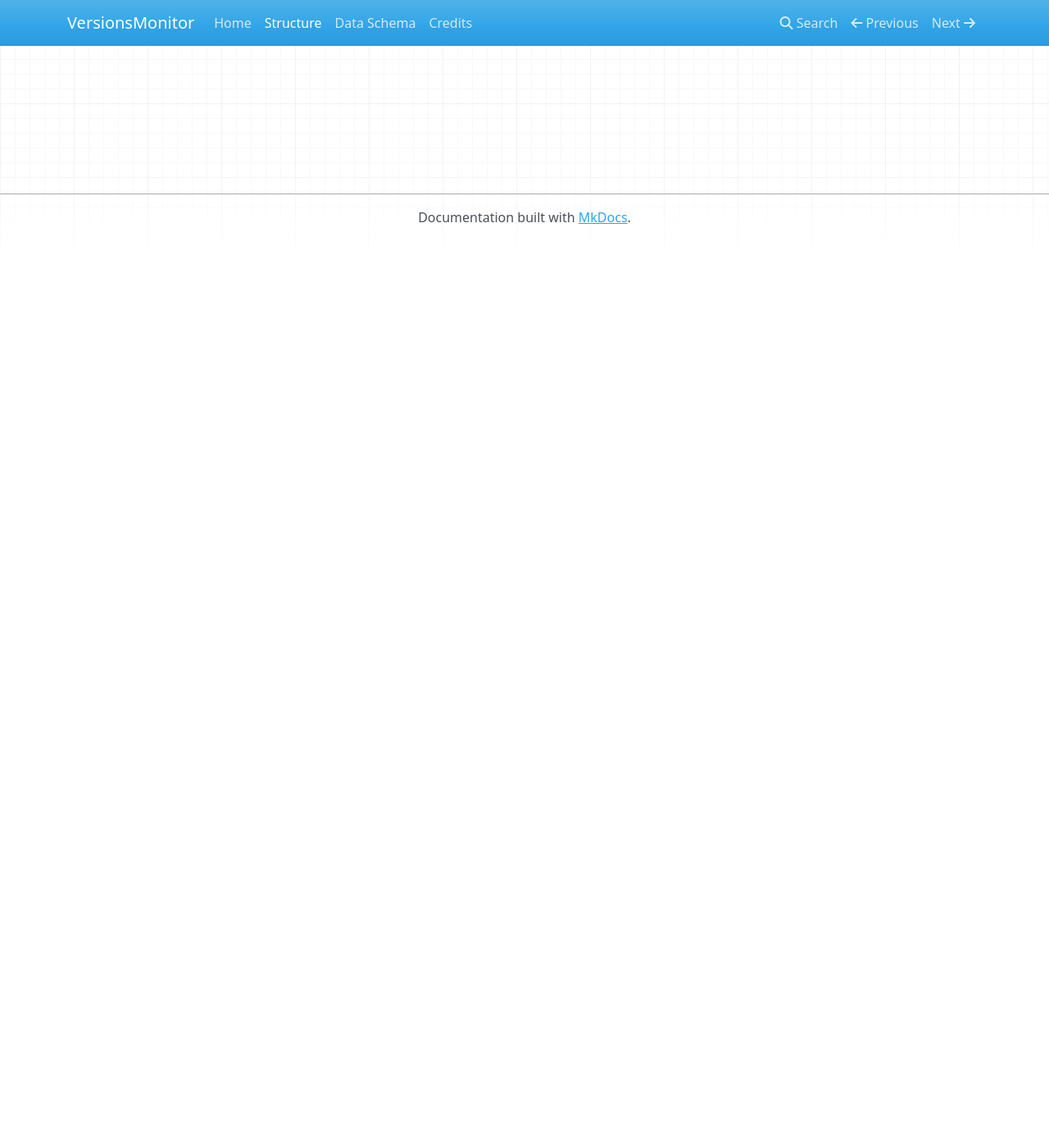
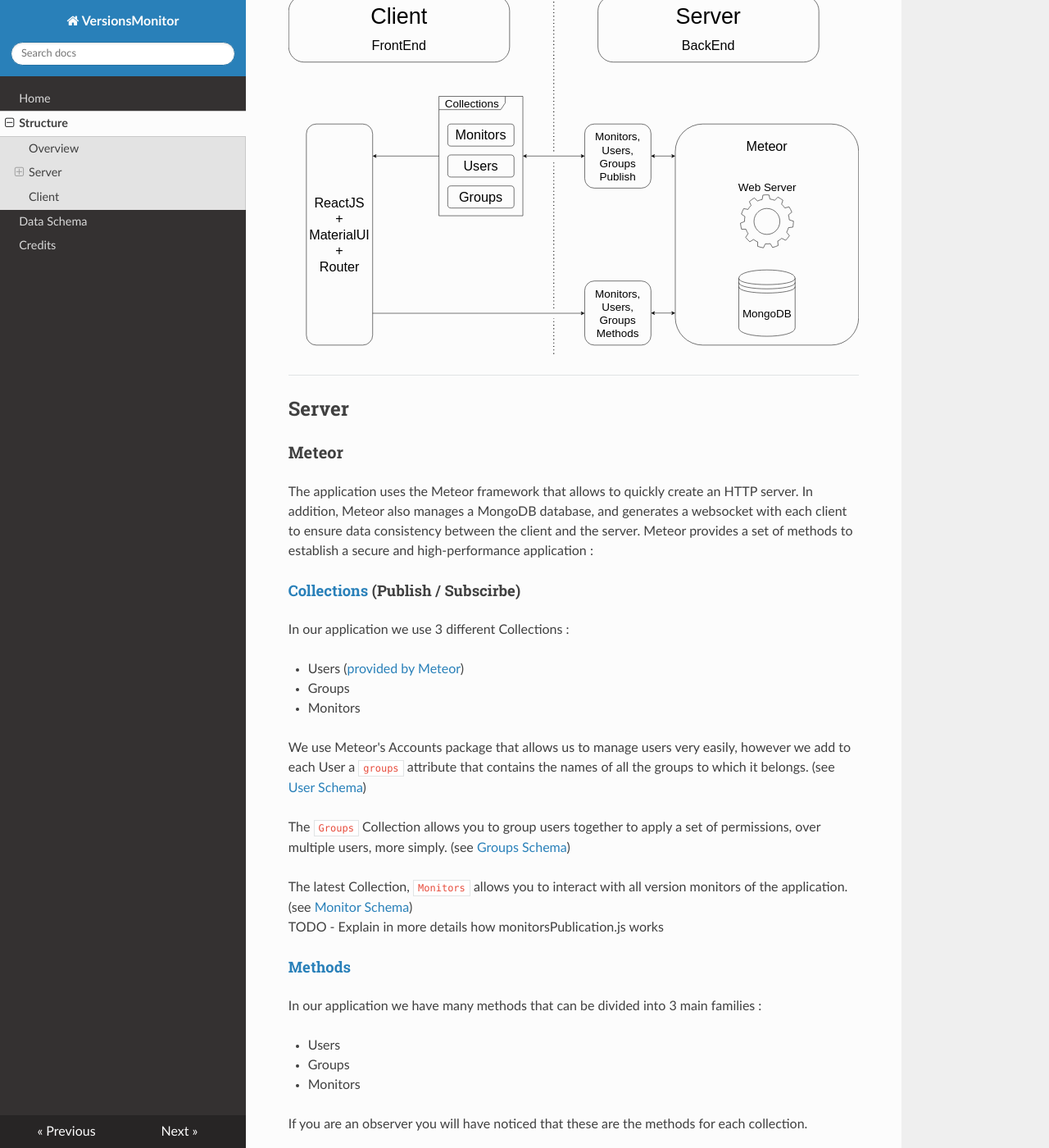
Before and after one commit to LenhardErwan/VersionsMonitor, an MkDocs documentation site: the page built from docs/structure.md, in a window 1280 px wide and 1400 px high, scrolled down 270 px. Shown: the whole window at 82% size. Built offline with MkDocs 1.6.1, drawn with Linux system fonts in a browser that asks for light colours; nearby versions of some CDN libraries; before the commit the page ends 900 px from its top, so only the background shows below that; some of the changed text lies outside the part shown.

Commit message:
feat: start structure doc

```diff
--- a/docs/structure.md
+++ b/docs/structure.md
@@ -1,3 +1,48 @@
 # Structure
 
-## TODO
+## Overview
+
+TODO - Explain the strict necessary
+
+![Application structure](img/structure.svg)
+
+---
+
+## Server
+
+### Meteor
+
+The application uses the Meteor framework that allows to quickly create an HTTP server. In addition, Meteor also manages a MongoDB database, and generates a websocket with each client to ensure data consistency between the client and the server. Meteor provides a set of methods to establish a secure and high-performance application :
+
+#### [Collections](https://docs.meteor.com/api/collections.html) (Publish / Subscirbe)
+
+In our application we use 3 different Collections :
+
+- Users ([provided by Meteor](https://docs.meteor.com/api/accounts.html))
+- Groups
+- Monitors
+
+We use Meteor's Accounts package that allows us to manage users very easily, however we add to each User a `groups` attribute that contains the names of all the groups to which it belongs. (see [User Schema](/data_schema/#user))
+
+The `Groups` Collection allows you to group users together to apply a set of permissions, over multiple users, more simply. (see [Groups Schema](/data_schema/#groups))
+
+The latest Collection, `Monitors` allows you to interact with all version monitors of the application. (see [Monitor Schema](/data_schema/#monitors))
+TODO - Explain in more details how monitorsPublication.js works
+
+#### [Methods](https://docs.meteor.com/api/methods.html)
+
+In our application we have many methods that can be divided into 3 main families :
+
+- Users
+- Groups
+- Monitors
+
+If you are an observer you will have noticed that these are the methods for each collection.
+
+TODO - to be continued
+
+---
+
+## Client
+
+TODO - Explain client part
--- a/mkdocs.yml
+++ b/mkdocs.yml
@@ -4,3 +4,4 @@ nav:
   - 'structure.md'
   - 'data_schema.md'
   - 'credits.md'
+theme: readthedocs
```
Also changed, not shown: docs/img/favicon.ico (added), docs/img/structure.svg (added), 1 other file.
